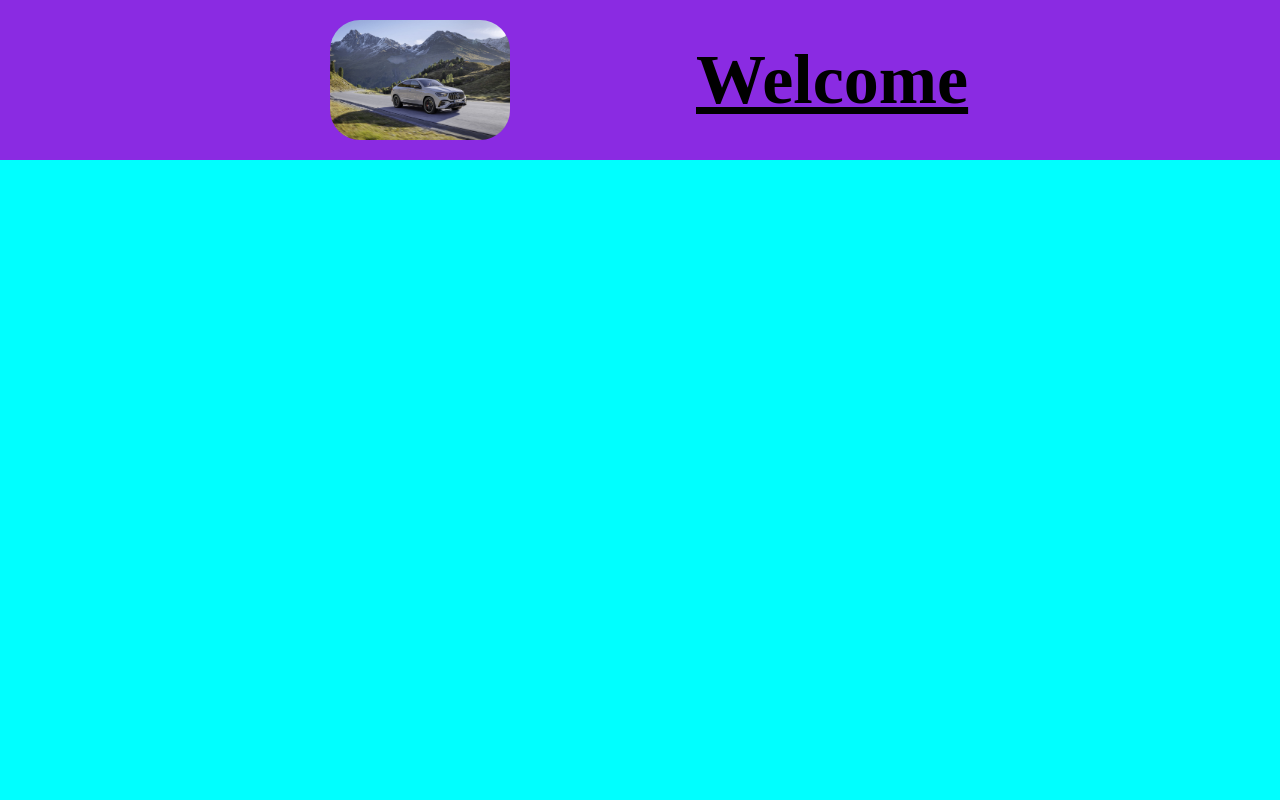
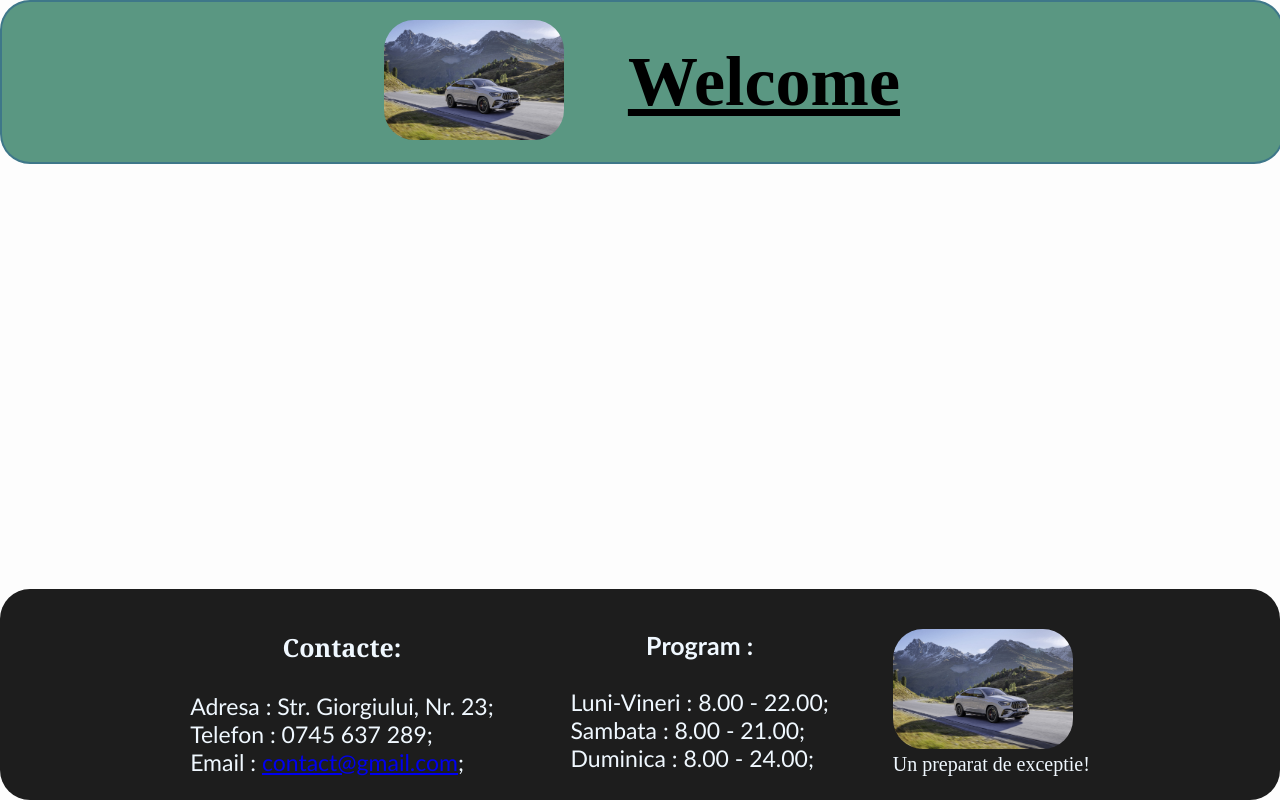
Before and after one commit to AlexandruDevelopment/AlexandruDevelopment.github.io, a plain HTML site: page index.html in a window 1280 px wide. Drawn offline with Linux system fonts and the light colour scheme.

Commit message:
Am actualizat commit-ul!

```diff
--- a/index.html
+++ b/index.html
@@ -1,38 +1,65 @@
 <!DOCTYPE html>
 <html>
 <head>
-
 <style>
-    *{
-        margin: 0;
-    }
+*{
+   margin: 0;
+}
 body{
-    background-color: aqua;
+    background-color: rgb(253, 253, 253);
 }
 header{
     width: 100%;
-    position: relative;
     height: 20vh;
-    background-color: blueviolet;
-    gap: 17vw;
+    background-color: rgba(21, 108, 78, 0.7);
+    border-radius: 30px;
+    display: flex;
+    justify-content: center;
+    align-items: center;
+    border: rgb(23, 74, 150, 0.4) solid 2px;
 }
 
 img{
-    position: absolute;
     border-radius: 30px;
     height: 15vh;
     width: auto;
-    top: 50%;
-    left: 30%;
-    transform: translate(-30%, -50%);
+    max-width: 100%;
 }
 .titlu {
-    position: absolute;
     font-size: 35px;
-    left: calc(45% + 120px); /* Ajustează poziția în funcție de imagine */
-    top: 50%;
-    transform: translateY(-50%);
 }
+.baza{
+    display: flex;
+    gap: 5vw;
+    align-items: center;
+}
+footer{
+    background-color: rgb(29, 29, 29);
+    width: 100%;
+    height: auto;
+    border-radius: 30px;
+    display: flex;
+    position: fixed;
+    bottom: 0%;
+    align-items: center;
+    justify-content: center;
+}
+.general{
+    display: flex;
+    gap: 5vw;
+    margin-top: 5vh;
+    margin-bottom: 3vh;
+    justify-content: center;
+    align-items: center;
+}
+.date{
+    display: flex;
+    gap: 6vw;
+    color: aliceblue;
+    font-family: 'Gill Sans', 'Gill Sans MT', Calibri, 'Trebuchet MS', sans-serif;
+    font-size: 23px;
+}
+
 
 
 </style>
@@ -42,6 +69,8 @@ img{
 <body>
 
 <header>
+    <div class="baza">
+
     <div class="poze">
         <img src="0.jpg" alt="poza1">
     </div>
@@ -50,15 +79,45 @@ img{
         <h1><u>Welcome</u></h1>
 
     </div>
+
+    </div>
 </header>
 
 <div class="central">
 
+    <div class="linie">
 
+    </div>
 
 
 
 </div>
+
+<footer>
+    <div class="general">
+        <div class="date">
+            <div class="contact">
+                <h2 style="font-size: 25px; font-family: Georgia, 'Times New Roman', Times, serif; text-align: center;">Contacte:</h2><br>
+                Adresa : Str. Giorgiului, Nr. 23;<br>
+                Telefon : 0745 637 289; <br>
+                Email : <a href="#">contact@gmail.com</a>;<br>
+            </div>
+            <div class="program">
+                <h2 style="font-size: 25px; font-family: 'Trebuchet MS', 'Lucida Sans Unicode', 'Lucida Grande', 'Lucida Sans', Arial, sans-serif ; text-align: center;"> Program : </h2><br>
+                Luni-Vineri : 8.00 - 22.00;<br>
+                Sambata : 8.00 - 21.00; <br>
+                Duminica : 8.00 - 24.00; <br>
+            </div>
+        </div>
+
+        <div class="poza2">
+            <img src="0.jpg" alt="poza1"><br>
+            <p style="text-align: center; color: aliceblue; font-size: 20px;">Un preparat de exceptie!</p>
+        </div>
+
+    </div>
+
+</footer>
 
 
 </body>
```
